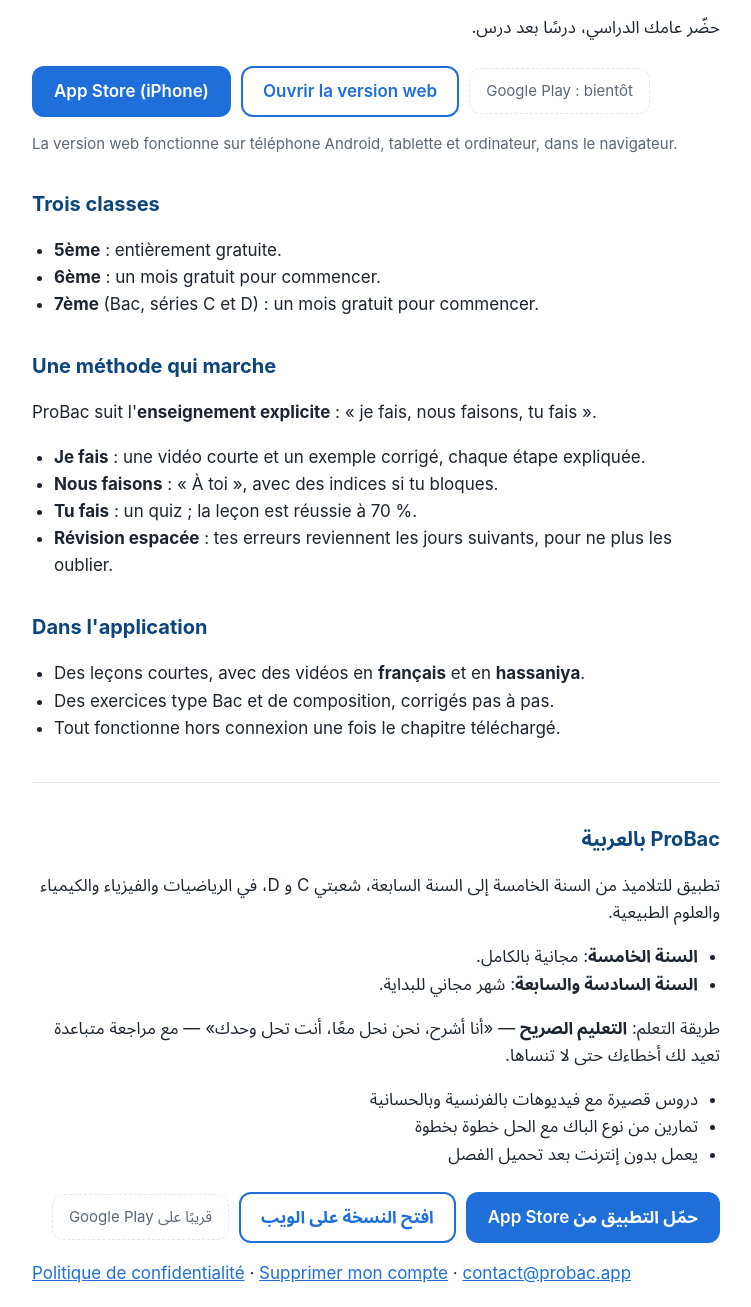
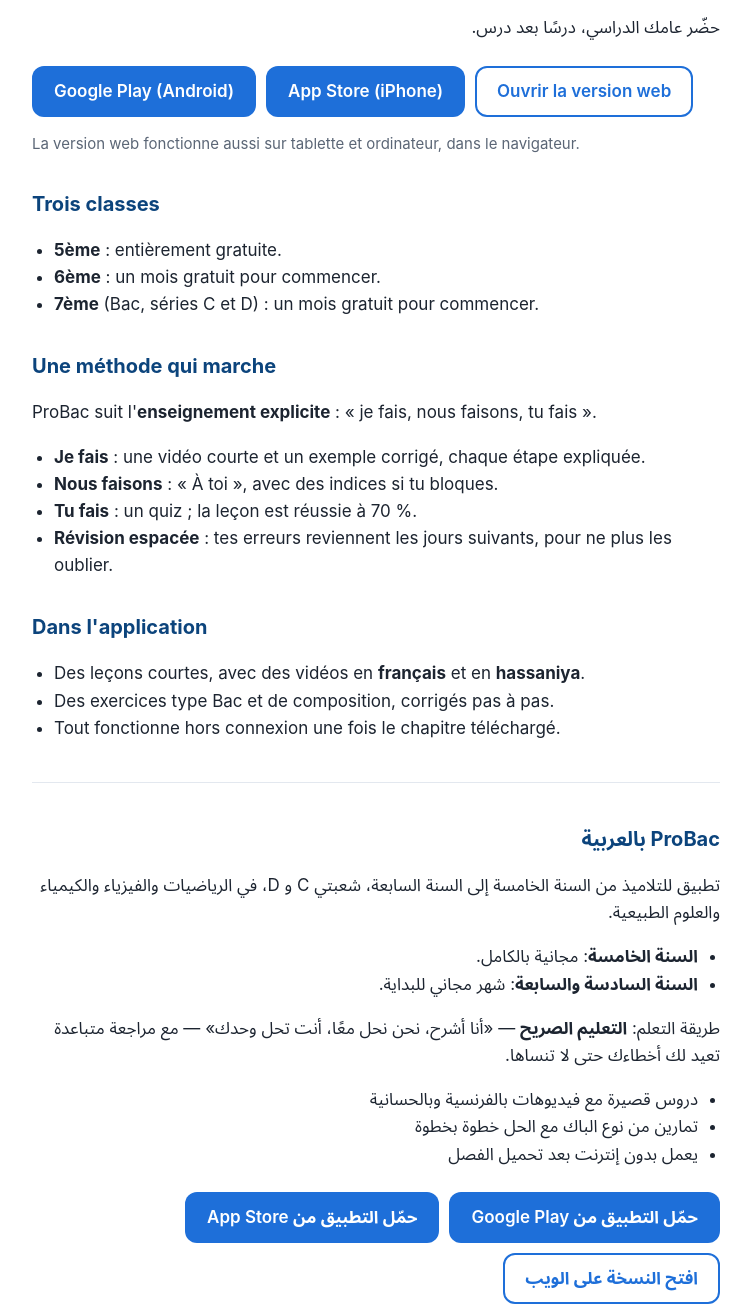
Before and after one commit to dahimohamed/probac-site, a plain HTML site: page index.html in a window 1280 px wide. Shown: the part 205-1512 px from the top of the page, without its empty margins (264-1015 px from the left). Drawn offline with Linux system fonts and the light colour scheme.

Commit message:
Google Play is live: real Play Store button (FR + AR), remove 'bientôt'
Co-Authored-By: Claude Opus 5.5 <noreply@anthropic.com>

```diff
--- a/index.html
+++ b/index.html
@@ -15,11 +15,11 @@
 <p>Maths, Physique-Chimie et Sciences naturelles, de la 5ème à la 7ème (séries C et D), même sans connexion.</p>
 <p dir="rtl" lang="ar">حضّر عامك الدراسي، درسًا بعد درس.</p>
 <p class="cta">
+<a class="button" href="https://play.google.com/store/apps/details?id=app.probac">Google Play (Android)</a>
 <a class="button" href="https://apps.apple.com/app/probac-bac-mauritanie/id6829370156">App Store (iPhone)</a>
 <a class="button alt" href="https://app.probac.app">Ouvrir la version web</a>
-<span class="soon">Google Play : bientôt</span>
 </p>
-<p class="muted">La version web fonctionne sur téléphone Android, tablette et ordinateur, dans le navigateur.</p>
+<p class="muted">La version web fonctionne aussi sur tablette et ordinateur, dans le navigateur.</p>
 
 <h2>Trois classes</h2>
 <ul class="grades">
@@ -58,9 +58,9 @@
 <li>يعمل بدون إنترنت بعد تحميل الفصل</li>
 </ul>
 <p class="cta">
+<a class="button" href="https://play.google.com/store/apps/details?id=app.probac">حمّل التطبيق من Google Play</a>
 <a class="button" href="https://apps.apple.com/app/probac-bac-mauritanie/id6829370156">حمّل التطبيق من App Store</a>
 <a class="button alt" href="https://app.probac.app">افتح النسخة على الويب</a>
-<span class="soon">قريبًا على Google Play</span>
 </p>
 </section>
 
```
